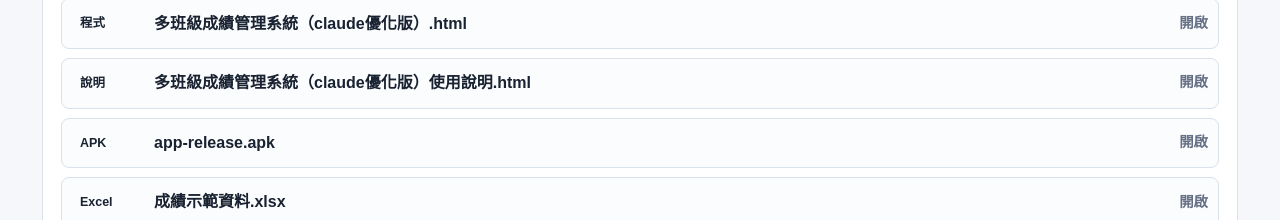
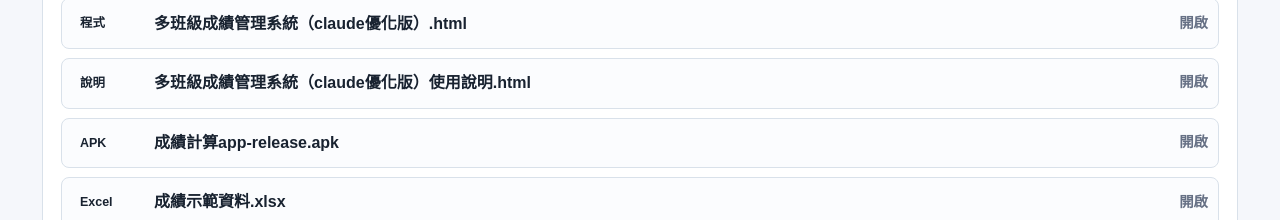
Before and after one commit to froglssh/teacher-grades-analysis-web, a plain HTML site: page AI輔助教學與班級管理.html in a window 1280 px wide. Shown: the part 4020-4240 px from the top of the page. Drawn offline with Linux system fonts and the light colour scheme.

Commit message:
fix(portal): 修復成績計算與德行評語之示範檔案失效路徑

```diff
--- a/AI輔助教學與班級管理.html
+++ b/AI輔助教學與班級管理.html
@@ -952,8 +952,8 @@ const tools = [
       ],
       [
         "APK",
-        "app-release.apk",
-        "示範檔案/07成績計算/app-release.apk"
+        "成績計算app-release.apk",
+        "示範檔案/07成績計算/成績計算app-release.apk"
       ],
       [
         "Excel",
@@ -1146,37 +1146,37 @@ const tools = [
       [
         "Excel",
         "學生德性自評匯入範例表.xlsx",
-        "示範檔案/09德行評語/學生德性自評匯入範例表.xlsx"
+        "示範檔案/09德行評語/整批匯入/學生德性自評匯入範例表.xlsx"
       ],
       [
         "Word",
         "導師學生資料範本.docx",
-        "示範檔案/09德行評語/導師學生資料範本.docx"
+        "示範檔案/09德行評語/整批匯入/導師學生資料範本.docx"
       ],
       [
         "Word",
         "學生德行自評表(空白)高一.docx",
-        "示範檔案/09德行評語/學生德行自評表(空白)高一.docx"
+        "示範檔案/09德行評語/整批匯入/學生德行自評表(空白)高一.docx"
       ],
       [
         "Word",
         "學生德行自評表(空白)高二高三.docx",
-        "示範檔案/09德行評語/學生德行自評表(空白)高二高三.docx"
+        "示範檔案/09德行評語/整批匯入/學生德行自評表(空白)高二高三.docx"
       ],
       [
         "Word",
         "高中導師德性評語優化 GPTs 系統設定提示詞.docx",
-        "示範檔案/09德行評語/高中導師德性評語優化 GPTs 系統設定提示詞.docx"
+        "示範檔案/09德行評語/0德行評語資料庫/高中導師德性評語優化 GPTs 系統設定提示詞.docx"
       ],
       [
         "PDF",
         "高中導師德性評語優化 GPTs 系統設定提示詞.pdf",
-        "示範檔案/09德行評語/高中導師德性評語優化 GPTs 系統設定提示詞.pdf"
+        "示範檔案/09德行評語/0德行評語資料庫/高中導師德性評語優化 GPTs 系統設定提示詞.pdf"
       ],
       [
         "Word",
         "高中生日常生活與特殊表現評語書寫輔助系統練習資料.docx",
-        "示範檔案/09德行評語/高中生日常生活與特殊表現評語書寫輔助系統練習資料.docx"
+        "示範檔案/09德行評語/0德行評語資料庫/高中生日常生活與特殊表現評語書寫輔助系統練習資料.docx"
       ],
       [
         "PDF",
```
Also changed, not shown: index.html (+9 -9 lines).
